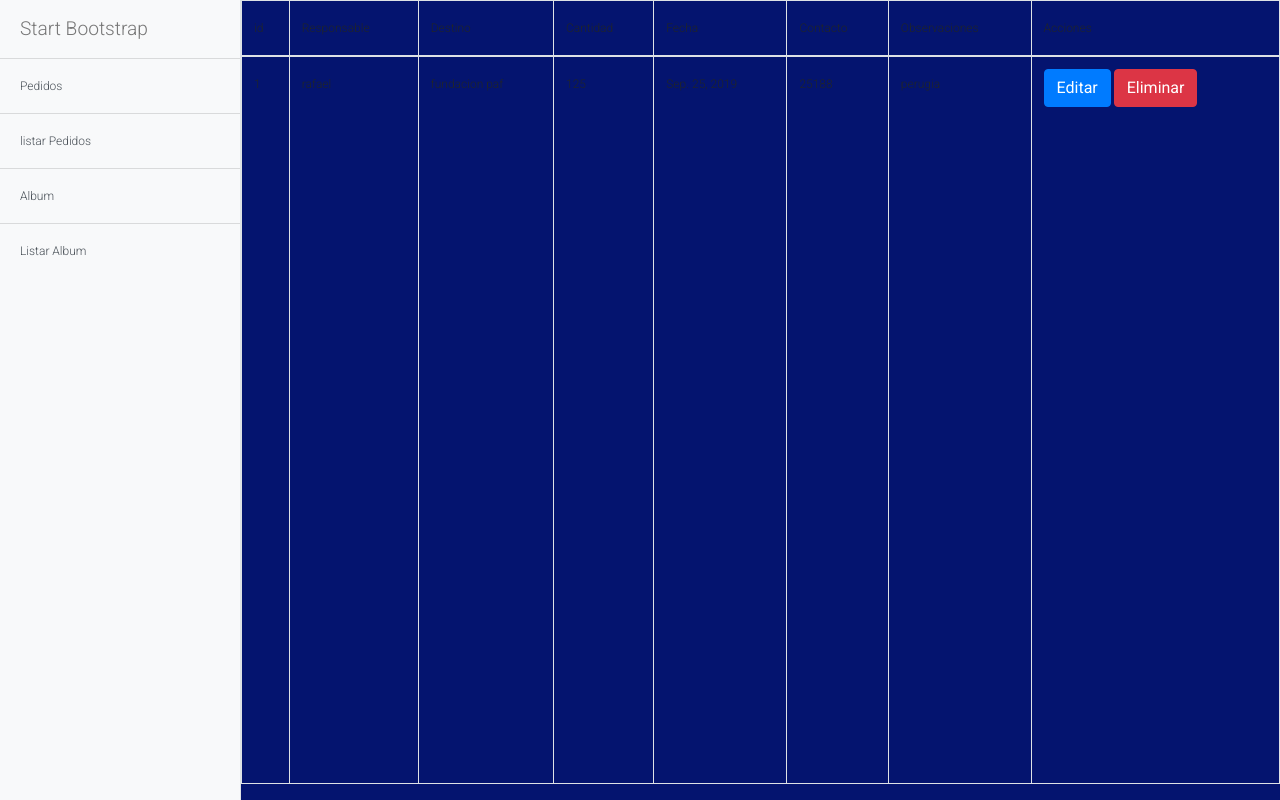
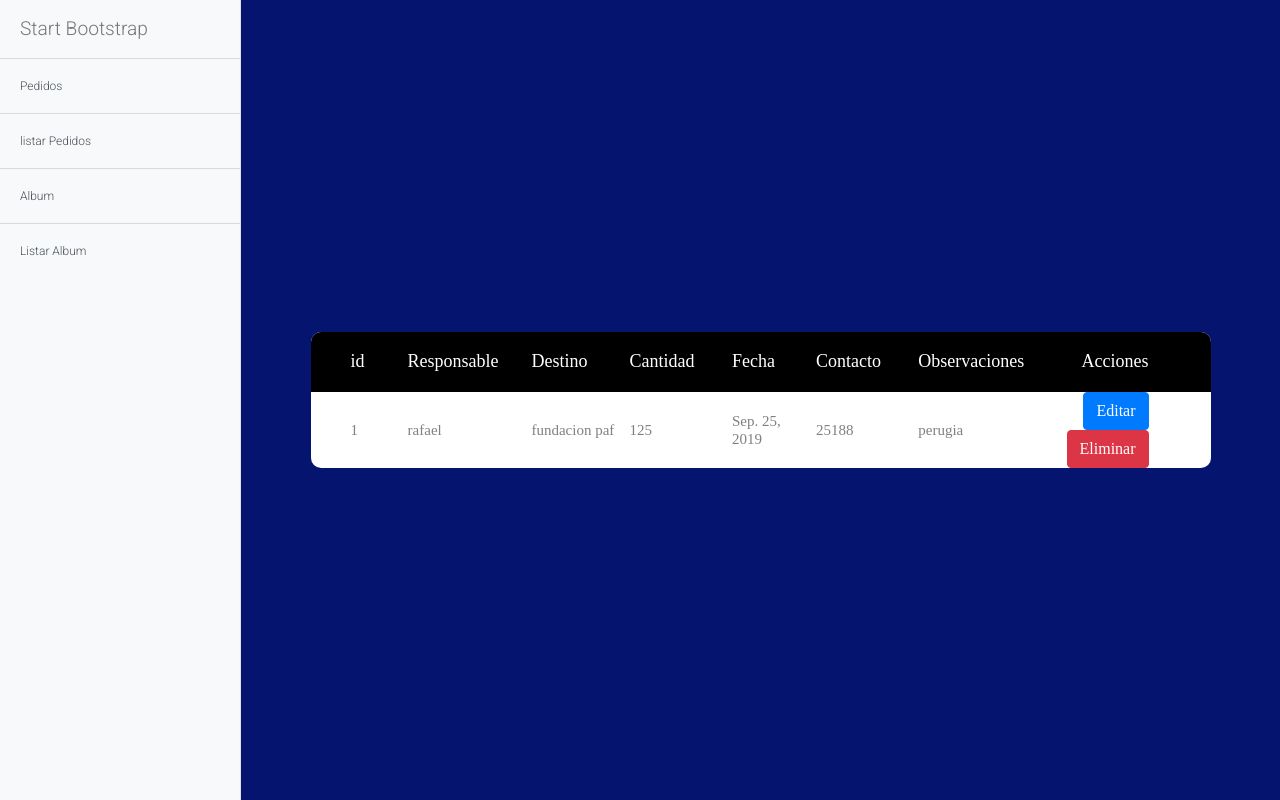
Before and after one commit to rafaelrv95/vpaf, a Django app: a page that uses templates/pedidos/pedidos_list.html in a window 1280 px wide. Run offline with Django 3.2, Linux system fonts and the light colour scheme; data comes from the database, SQL or seed files in the repository; both versions use the stored data as it was after the commit; some libraries are stand-ins or nearby versions.

Commit message:
formularios y tablas con vista corregida

```diff
--- a/static/css/formstyle.css
+++ b/static/css/formstyle.css
@@ -161,3 +161,243 @@ fieldset {
 :-ms-input-placeholder {
   color: #888;
 }
+
+
+
+
+
+
+
+
+
+
+
+
+
+
+
+
+
+
+
+
+.limiter {
+  width: 75%;
+  margin: 0 auto;
+}
+
+.container-table100 {
+  width: 100%;
+  min-height: 100vh;
+  background: #04146F;
+
+  display: -webkit-box;
+  display: -webkit-flex;
+  display: -moz-box;
+  display: -ms-flexbox;
+  display: flex;
+  align-items: center;
+  justify-content: center;
+  flex-wrap: wrap;
+  padding: 33px 30px;
+}
+
+.wrap-table100 {
+  width: 1170px;
+}
+
+table {
+  border-spacing: 1;
+  border-collapse: collapse;
+  background: white;
+  border-radius: 10px;
+  overflow: hidden;
+  width: 100%;
+  margin: 0 auto;
+  position: relative;
+}
+table * {
+  position: relative;
+}
+table td, table th {
+  padding-left: 8px;
+}
+table thead tr {
+  height: 60px;
+  background: #000000;
+}
+table tbody tr {
+  height: 50px;
+}
+table tbody tr:last-child {
+  border: 0;
+}
+table td, table th {
+  text-align: left;
+}
+table td.l, table th.l {
+  text-align: right;
+}
+table td.c, table th.c {
+  text-align: center;
+}
+table td.r, table th.r {
+  text-align: center;
+}
+
+
+.table100-head th{
+  font-family: OpenSans-Regular;
+  font-size: 18px;
+  color: #fff;
+  line-height: 1.2;
+  font-weight: unset;
+}
+
+tbody tr:nth-child(even) {
+  background-color: #f5f5f5;
+}
+
+tbody tr {
+  font-family: OpenSans-Regular;
+  font-size: 15px;
+  color: #808080;
+  line-height: 1.2;
+  font-weight: unset;
+}
+
+tbody tr:hover {
+  color: #555555;
+  background-color: #f5f5f5;
+  cursor: pointer;
+}
+
+.column1 {
+  width: 260px;
+  padding-left: 40px;
+}
+
+.column2 {
+  width: 160px;
+}
+
+.column3 {
+  width: 245px;
+}
+
+.column4 {
+  width: 110px;
+  text-align: right;
+}
+
+.column5 {
+  width: 170px;
+  text-align: right;
+}
+
+.column6 {
+  width: 222px;
+  text-align: right;
+  padding-right: 62px;
+}
+
+
+@media screen and (max-width: 992px) {
+  table {
+    display: block;
+  }
+  table > *, table tr, table td, table th {
+    display: block;
+  }
+  table thead {
+    display: none;
+  }
+  table tbody tr {
+    height: auto;
+    padding: 37px 0;
+  }
+  table tbody tr td {
+    padding-left: 40% !important;
+    margin-bottom: 24px;
+  }
+  table tbody tr td:last-child {
+    margin-bottom: 0;
+  }
+  table tbody tr td:before {
+    font-family: OpenSans-Regular;
+    font-size: 14px;
+    color: #999999;
+    line-height: 1.2;
+    font-weight: unset;
+    position: absolute;
+    width: 40%;
+    left: 30px;
+    top: 0;
+
+  }
+
+
+  table .falbum tr td:nth-child(1):before {
+    content: "ID";
+  }
+  table .falbum tr td:nth-child(2):before {
+    content: "Fundación";
+  }
+  table .falbum tr td:nth-child(3):before {
+    content: "Cantidad";
+  }
+  table .falbum tr td:nth-child(4):before {
+    content: "Acciones";
+  }
+
+
+  table tbody tr td:nth-child(1):before {
+    content: "ID";
+  }
+  table tbody tr td:nth-child(2):before {
+    content: "Responsable";
+  }
+  table tbody tr td:nth-child(3):before {
+    content: "Destino";
+  }
+  table tbody tr td:nth-child(4):before {
+    content: "Cantidad";
+  }
+  table tbody tr td:nth-child(5):before {
+    content: "Fecha";
+  }
+  table tbody tr td:nth-child(6):before {
+    content: "Contacto";
+  }
+
+  table tbody tr td:nth-child(7):before {
+    content: "Observaciones";
+  }
+
+
+  .column4,
+  .column5,
+  .column6 {
+    text-align: left;
+  }
+
+  .column4,
+  .column5,
+  .column6,
+  .column1,
+  .column2,
+  .column3 {
+    width: 100%;
+  }
+
+  tbody tr {
+    font-size: 14px;
+  }
+}
+
+@media (max-width: 576px) {
+  .container-table100 {
+    padding-left: 15px;
+    padding-right: 15px;
+  }
+}
--- a/templates/pedidos/pedidos_list.html
+++ b/templates/pedidos/pedidos_list.html
@@ -6,39 +6,42 @@
 
 
 {% block content %}
-    <table class="table table-bordered">
+<div class="limiter">
+        <div class="container-table100">
+          <div class="wrap-table100">
+            <div class="table100">
+              <table>
                 <thead>
-            <tr>
-                <td>id</td>
-                <td>Responsable</td>
-                <td>Destino</td>
-                <td>Cantidad</td>
-                <td>Fecha</td>
-                <td>Contacto</td>
-                <td>Observaciones</td>
-                <td>Acciones</td>
-            </tr>
+                  <tr class="table100-head">
+                        <th class="column1">id</th>
+                        <th class="column3">Responsable</th>
+                        <th class="column3">Destino</th>
+                        <th class="column3">Cantidad</th>
+                        <th class="column3">Fecha</th>
+                        <th class="column3">Contacto</th>
+                        <th class="column3">Observaciones</th>
+
+                        <th class="column6">Acciones</th>
+
                 </thead>
-
-
                 <tbody>
                         {% if object_list %}
 
                         {% for pedido in object_list %}
                         <tr>
-                <td>{{pedido.id}}</td>
-                <td>{{pedido.responsable}}</td>
-                <td>{{pedido.destino}}</td>
-                <td>{{pedido.cantidad}}</td>
-                <td>{{pedido.fecha}}</td>
-                <td>{{pedido.contacto}}</td>
-                <td>{{pedido.observaciones}}</td>
+
+                <td class="column1">{{pedido.id}}</td>
+                <td class="column2">{{pedido.responsable}}</td>
+                <td class="column2">{{pedido.destino}}</td>
+                <td class="column2">{{pedido.cantidad}}</td>
+                <td class="column2">{{pedido.fecha}}</td>
+                <td class="column2">{{pedido.contacto}}</td>
+                <td class="column2">{{pedido.observaciones}}</td>
 
 
-                <td>
+                            <td class="column6">
                                     <a class="btn btn-primary" href="{%url 'pedidos:pedidos_editar' pedido.id%}">Editar</a>
                                     <a class="btn btn-danger" href="{%url 'pedidos:pedidos_eliminar' pedido.id%}">Eliminar</a>
-
                             </td>
                         </tr>
                         {% endfor %}
@@ -48,7 +51,13 @@
                     {% endif %}
 
 
+
+
                 </tbody>
+              </table>
+            </div>
+          </div>
+        </div>
+      </div>
 
-    </table>
 {% endblock content %}
```
Also changed, not shown: templates/album/album_list.html (+26 -14 lines), db.sqlite3, static/css/simple-sidebar.css (line endings or trailing spaces). Lines whose indentation alone changed are shown as unchanged.
